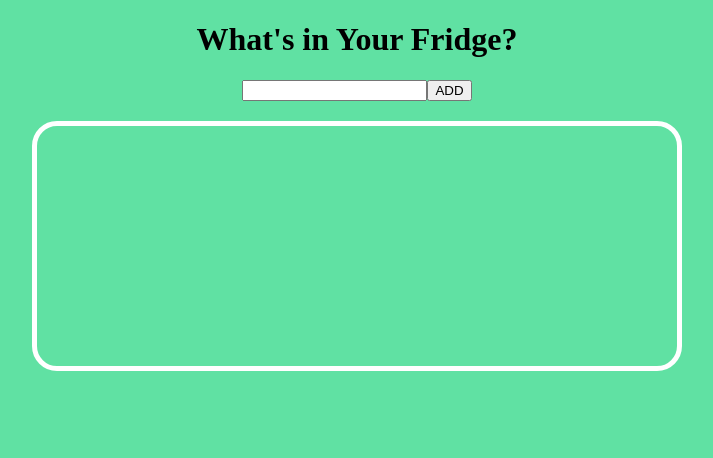
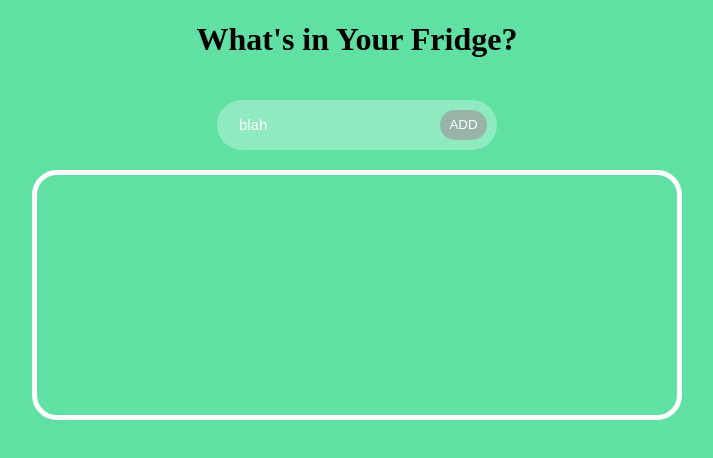
Before and after one commit to noshinc346/React-recipe, a React (Create React App) app: page / in a window 1280 px wide. Shown: the top 458 px of the page, without its empty margins (283-996 px from the left). Built offline with nearby package versions, Linux system fonts and the light colour scheme.

Commit message:
some css done

```diff
--- a/src/App.css
+++ b/src/App.css
@@ -3,6 +3,10 @@
   height: 100vh;
   text-align: center;
   background-color: #60e1a3;
+  display: flex;
+  justify-content: start;
+  align-items: center;
+  flex-direction: column;
 }
 
 .App-header {
@@ -29,7 +33,6 @@
   border-width: thick;
   border-style: solid;
   border-radius: 25px;
-  margin: auto;
   width: 50%;
   height: 30vh;
 }
@@ -53,3 +56,45 @@
 .newIngredientForm {
   margin: 20px;
 }
+
+
+
+
+
+
+.newIngredientForm{
+  width: 100%;
+  max-width: 250px;
+  background-color: rgba(255,255,255,0.3);
+  display: flex;
+  align-items: center;
+  border-radius: 60px;
+  padding: 10px 10px 10px 20px;
+}
+
+.newIngredientForm input{
+  background: transparent;
+  flex: 1;
+  border: 0;
+  outline: none;
+  font-size: 15px;
+  color: white;
+}
+
+
+.newIngredientForm button{
+  border: 0;
+  border-radius: 30px;
+  width: 50px;
+  height: 30px;
+  background: #9b9b9bad;
+  cursor: pointer;
+  display: flex;
+  justify-content: center;
+  align-items: center;
+  color: white;
+}
+
+::placeholder{
+  color:white;
+}
--- a/src/NewIngredientForm.jsx
+++ b/src/NewIngredientForm.jsx
@@ -26,6 +26,7 @@ function NewIngredientForm({ setIngredients }) {
           <input
             id="ingredient"
             type="search"
+            placeholder='blah'
             value={newIngredient}
             onChange={handleChange}
           />
```
